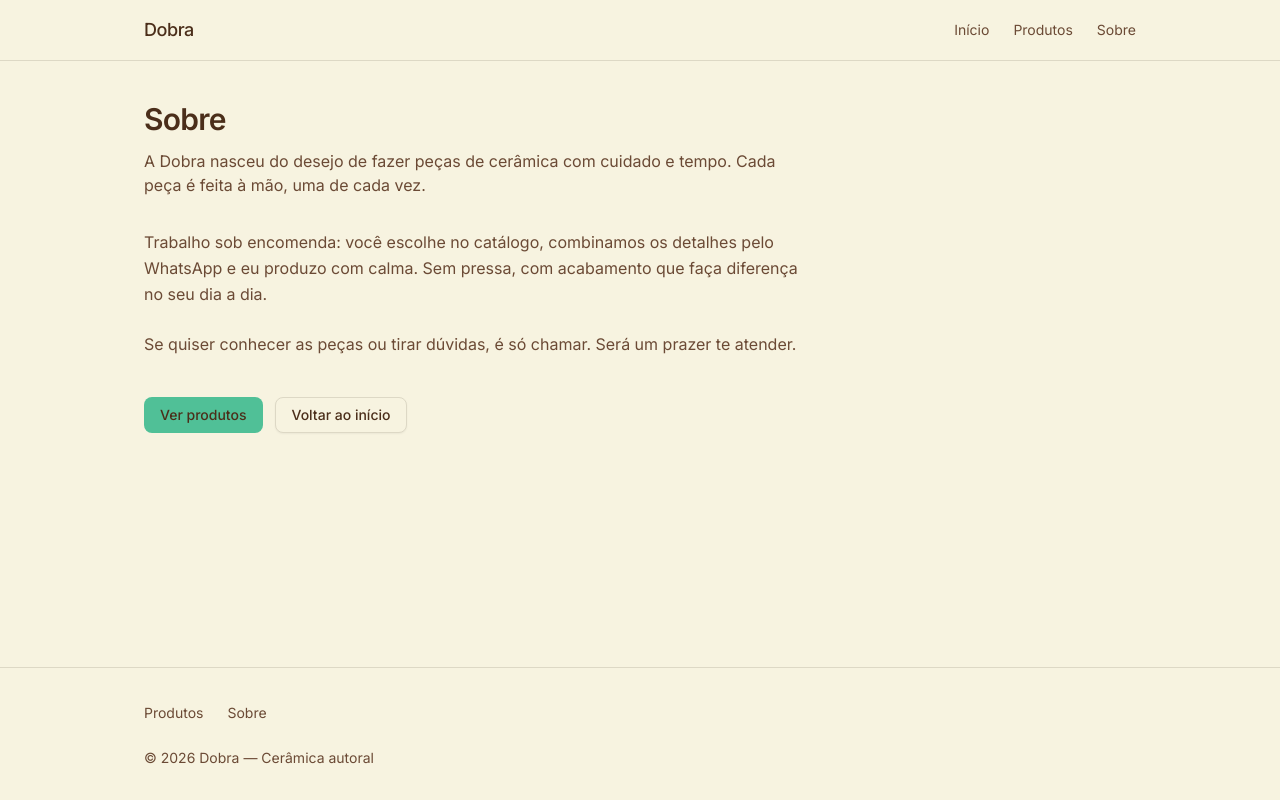
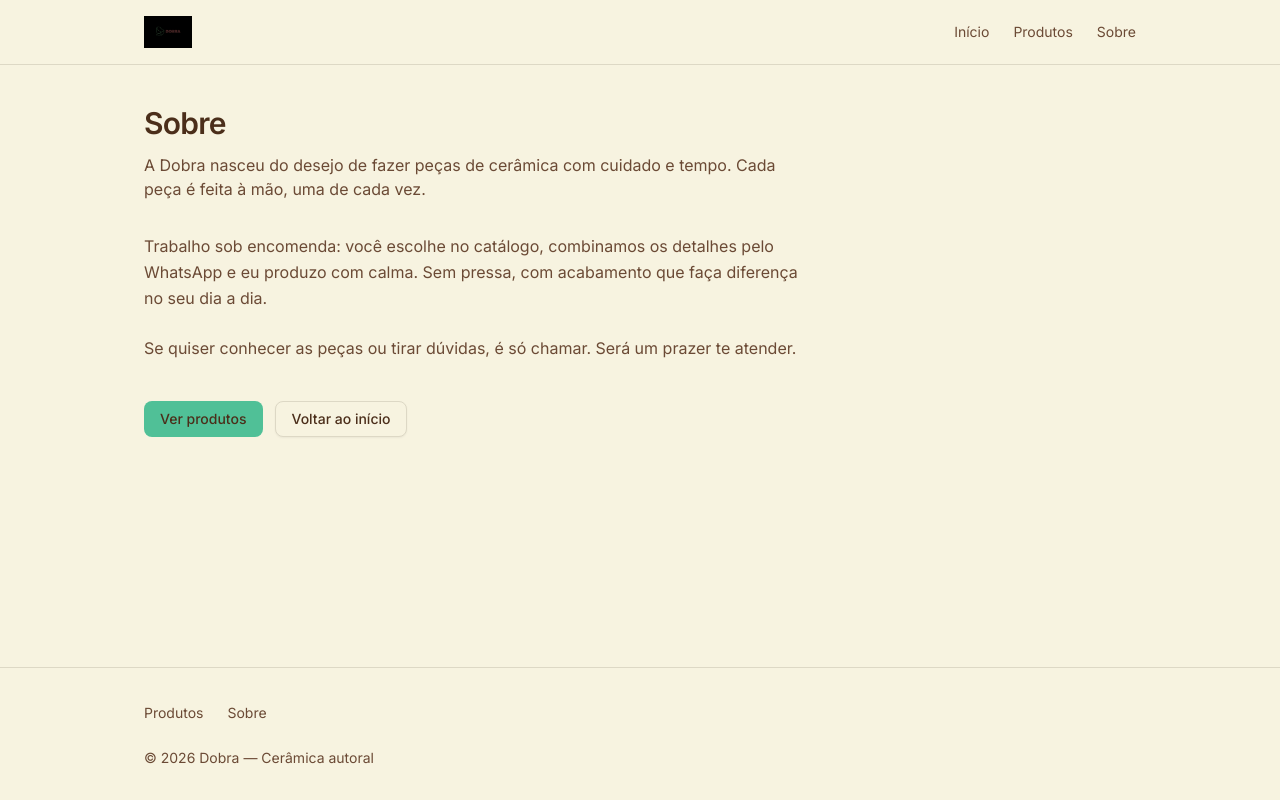
Before and after one commit to kardelly/dobra, a Next.js app: page /sobre in a window 1280 px wide. Built offline with nearby package versions, Linux system fonts and the light colour scheme; no server answers.

Commit message:
ui: logo Dobra no header (imagem em public/logo.png)
Co-authored-by: Cursor <cursoragent@cursor.com>

```diff
--- a/components/layout/header.tsx
+++ b/components/layout/header.tsx
@@ -1,4 +1,5 @@
 import Link from "next/link";
+import Image from "next/image";
 
 const navItems = [
   { href: "/", label: "Início" },
@@ -12,10 +13,17 @@ export function Header() {
       <div className="mx-auto flex max-w-5xl items-center justify-between gap-4 px-4 py-4">
         <Link
           href="/"
-          className="text-lg font-medium tracking-tight text-foreground hover:opacity-80"
+          className="flex items-center hover:opacity-90 focus:outline-none focus-visible:ring-2 focus-visible:ring-ring focus-visible:ring-offset-2 rounded-sm"
           aria-label="Dobra — Página inicial"
         >
-          Dobra
+          <Image
+            src="/logo.png"
+            alt="Dobra"
+            width={120}
+            height={40}
+            className="h-8 w-auto object-contain"
+            priority
+          />
         </Link>
         <nav aria-label="Navegação principal" className="flex items-center gap-6">
           {navItems.map(({ href, label }) => (
```
Also changed, not shown: public/logo.png (added).
